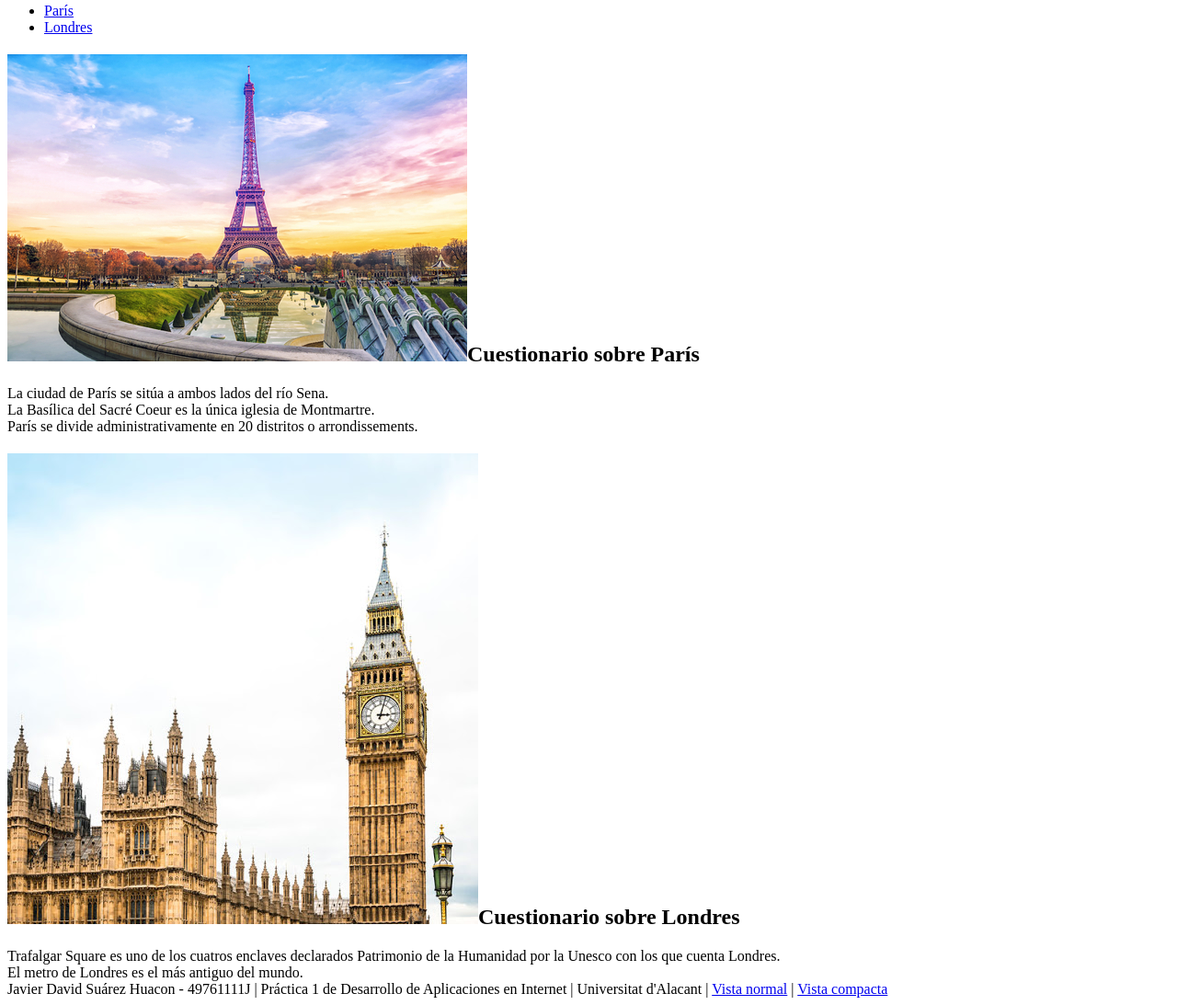
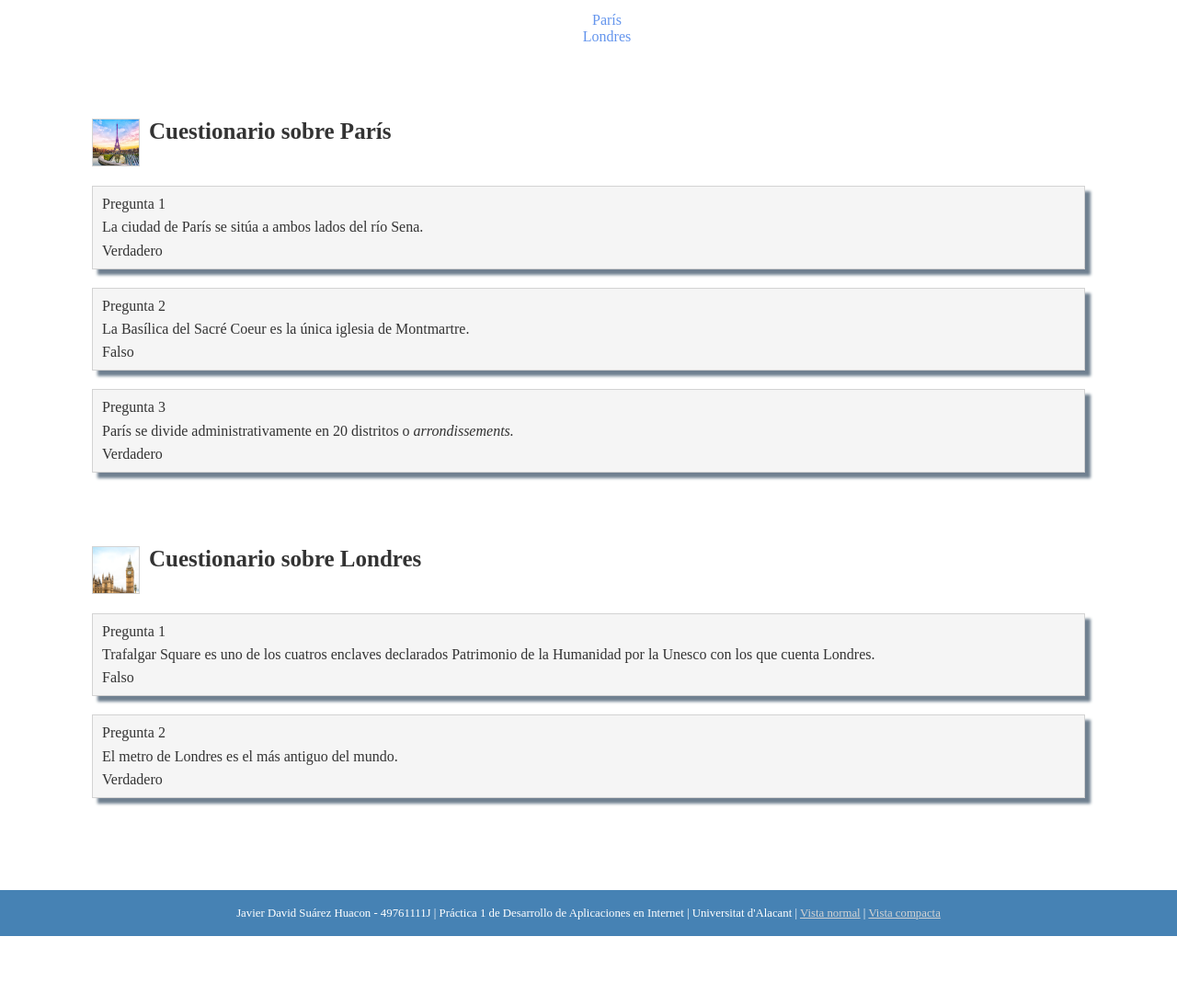
Before and after one commit to Jxvi11/dai, a plain HTML site: page index.html in a window 1280 px wide. Shown: the part 129-1222 px from the top of the page at 92% size. After the commit the page ends 1147 px from the top, so only its background shows below. Drawn offline with Linux system fonts and the light colour scheme; a web font is replaced by a local one.

Commit message:
vista normal ok y vista compacta por terminar

```diff
--- a/css/compact.css
+++ b/css/compact.css
@@ -0,0 +1,105 @@
+.respuesta{
+    display: inline;
+}
+
+.respuesta[data-valor='true']:after{
+    content:'V';
+}
+
+.respuesta[data-valor='false']:after{
+    content:'F';
+}
+
+body{
+    background-color: white;
+    color: #333333;
+    margin: 0;
+    font-family: Ubuntu;
+}
+
+header{
+    max-width: 1080px;
+    margin-left: auto;
+    margin-right: auto;
+    width: 98%;
+    text-align: center;
+
+}
+
+h1{
+    font-size: 36px;
+    font-weight: bold;
+}
+
+h2{
+    font-size: 25px;
+    font-weight: bold;
+}
+
+nav ul{
+    list-style: none;
+}
+
+li a {
+    color: cornflowerblue;
+    cursor: pointer;
+    text-decoration: none;
+}
+
+.pregunta{
+    margin-top: 1ex;
+    margin-bottom: 1ex;
+}
+
+section{
+    /**Inicializamos el contador a 0*/
+    counter-reset: sectionCounter;
+    margin-top: 80px;
+}
+
+.pregunta:before {
+    /**Incrementamos a 1 cada pregunta**/
+    counter-increment: sectionCounter;
+    /**Lo mostramos mediante la propiedas content **/
+    content: counter(sectionCounter) ".";
+}
+
+main{
+    max-width: 1080px;
+    margin-left: auto;
+    margin-right: auto;
+    width: 98%;
+}
+
+.idioma{
+    font-style: italic;
+}
+
+img{
+    vertical-align: text-top;
+    width:50px;
+    height:50px;
+    margin-right: 10px;
+    border: 1px solid lightgray;
+}
+
+footer{
+    height: 50px;
+    line-height: 50px; /* <-- this is what you must define */
+    margin-top: 100px;
+    background-color: steelblue;
+    width: 100%;
+    font-size: 80%;
+    color: white;
+    vertical-align: middle;
+    text-align: center;
+}
+
+footer a {
+    color: lightgray
+}
+
+.bloque{
+    margin-top: 10px;
+    margin-bottom: 20px;
+}
--- a/css/normal.css
+++ b/css/normal.css
@@ -0,0 +1,106 @@
+.respuesta[data-valor='true']:after{
+    content:'Verdadero';
+}
+
+.respuesta[data-valor='false']:after{
+    content:'Falso';
+}
+
+body{
+    background-color: white;
+    color: #333333;
+    margin: 0;
+    font-family: 'Droid Serif', serif;
+}
+
+header{
+    max-width: 1080px;
+    margin-left: auto;
+    margin-right: auto;
+    width: 98%;
+    text-align: center;
+
+}
+
+h1{
+    font-size: 36px;
+    font-weight: bold;
+}
+
+h2{
+    font-size: 25px;
+    font-weight: bold;
+}
+
+nav ul{
+    list-style: none;
+}
+
+li a {
+    color: cornflowerblue;
+    cursor: pointer;
+    text-decoration: none;
+}
+
+.pregunta{
+    margin-top: 1ex;
+    margin-bottom: 1ex;
+}
+
+.bloque:before {
+    /**Incrementamos a 1 cada pregunta**/
+    counter-increment: sectionCounter;
+    /**Lo mostramos mediante la propiedas content **/
+    content: "Pregunta " counter(sectionCounter);
+}
+
+main{
+    max-width: 1080px;
+    margin-left: auto;
+    margin-right: auto;
+    width: 98%;
+}
+
+section{
+    /**Inicializamos el contador a 0*/
+    counter-reset: sectionCounter;
+    margin-top: 80px;
+}
+
+.idioma{
+    font-style: italic;
+}
+
+img{
+    vertical-align: text-top;
+    width:50px;
+    height:50px;
+    margin-right: 10px;
+    border: 1px solid lightgray;
+}
+
+footer{
+    height: 50px;
+    line-height: 50px; /* <-- this is what you must define */
+    margin-top: 100px;
+    background-color: steelblue;
+    width: 100%;
+    font-size: 80%;
+    color: white;
+    vertical-align: middle;
+    text-align: center;
+}
+
+footer a {
+    color: lightgray
+}
+
+.bloque{
+    background-color: whitesmoke;
+    border: 1px solid lightgray;
+    margin-top: 10px;
+    margin-bottom: 20px;
+    padding: 10px;
+    box-shadow: 6px 6px 3px slategray;
+
+}
--- a/index.html
+++ b/index.html
@@ -19,6 +19,9 @@
     </script>
 
     <link id="estilo" rel="stylesheet" type="text/css" href="./css/normal.css">
+    <link href='https://fonts.googleapis.com/css?family=Droid+Serif' rel='stylesheet' type='text/css'>
+
+	<link href="https://fonts.googleapis.com/css?family=Ubuntu" rel="stylesheet">
 
 </head>
 
```
